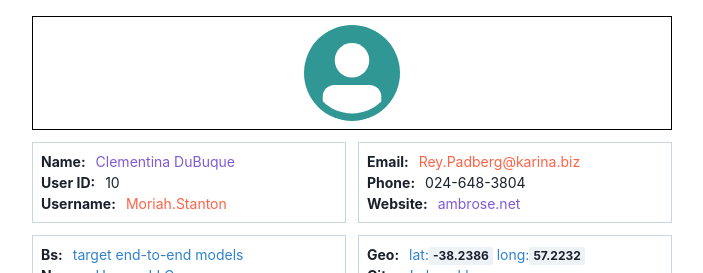
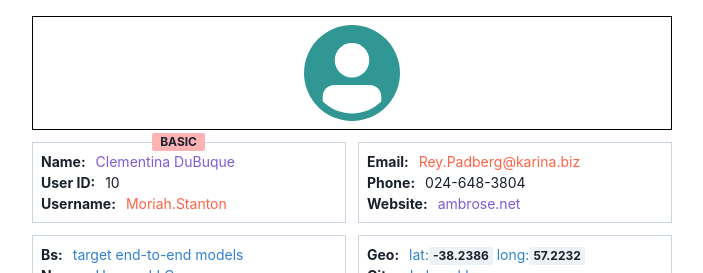
Before and after one commit to clinton-mwachia/react-query-template, a React (Vite) app: page /users/10 in a window 1280 px wide. Shown: the top 273 px of the page, without its empty margins (288-991 px from the left). Built offline with nearby package versions, Linux system fonts and the light colour scheme; data requests are answered from the project's data file.

Commit message:
added badge to basic details box

```diff
--- a/src/components/user/ListItem.jsx
+++ b/src/components/user/ListItem.jsx
@@ -4,7 +4,14 @@ import PropTypes from "prop-types";
 export const ListItem1 = ({ user }) => {
   const { id, name, username } = user;
   return (
-    <Box w={"100%"} p={2} border={"1px"} borderColor="gray.300">
+    <Box
+      w={"100%"}
+      p={2}
+      border={"1px"}
+      borderColor="gray.300"
+      position={"relative"}
+    >
+      <Box position={"relative"} zIndex={1}>
         <HStack spacing={"10px"}>
           <Text as="b">Name:</Text>
           <Text color={"purple.500"}>{name}</Text>
@@ -17,6 +24,18 @@ export const ListItem1 = ({ user }) => {
           <Text as="b">Username:</Text>
           <Text color={"tomato"}>{username}</Text>
         </HStack>
+      </Box>
+
+      <Badge
+        position={"absolute"}
+        backgroundColor={"red.200"}
+        zIndex={2}
+        top={"-10px"}
+        right={"140px"}
+        px={2}
+      >
+        Basic
+      </Badge>
     </Box>
   );
 };
@@ -42,7 +61,7 @@ export const ListItem2 = ({ user }) => {
 };
 
 export const Company = ({ user }) => {
-  const { name, catchPhrase, bs } = user.company;
+  const { name, catchPhrase, bs } = user.company || {};
   return (
     <Box w={"100%"} p={2} border={"1px"} borderColor="gray.300">
       <HStack spacing={"10px"}>
@@ -64,13 +83,14 @@ export const Company = ({ user }) => {
 };
 
 export const Address = ({ user }) => {
-  const { city, street, suite, geo, zipcode } = user.address;
+  const { city, street, suite, geo, zipcode } = user.address || {};
   return (
     <Box w={"100%"} p={2} border={"1px"} borderColor="gray.300">
       <HStack spacing={"10px"}>
         <Text as="b">Geo:</Text>
         <Text color={"blue.500"}>
-          lat:{<Badge>{geo.lat}</Badge>} long:{<Badge>{geo.lng}</Badge>}
+          lat:{<Badge>{geo && geo.lat}</Badge>} long:
+          {<Badge>{geo && geo.lng}</Badge>}
         </Text>
       </HStack>
       <HStack spacing={"10px"}>
```
Lines whose indentation alone changed are shown as unchanged.
